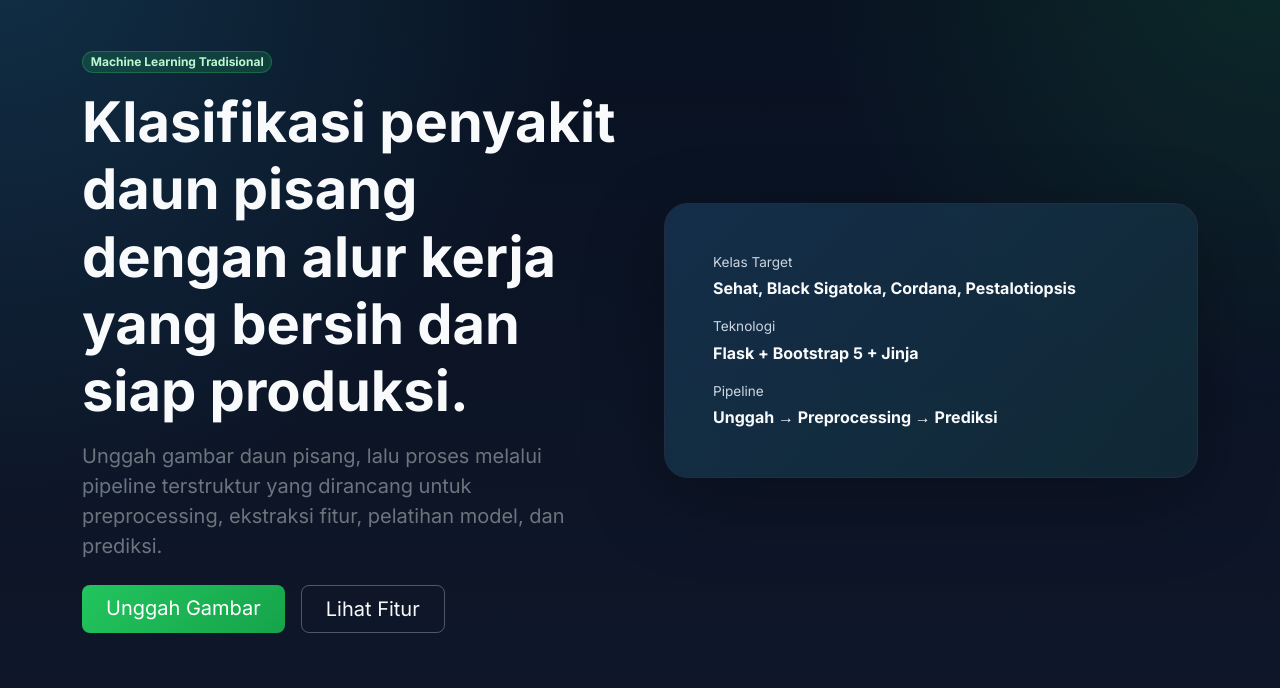
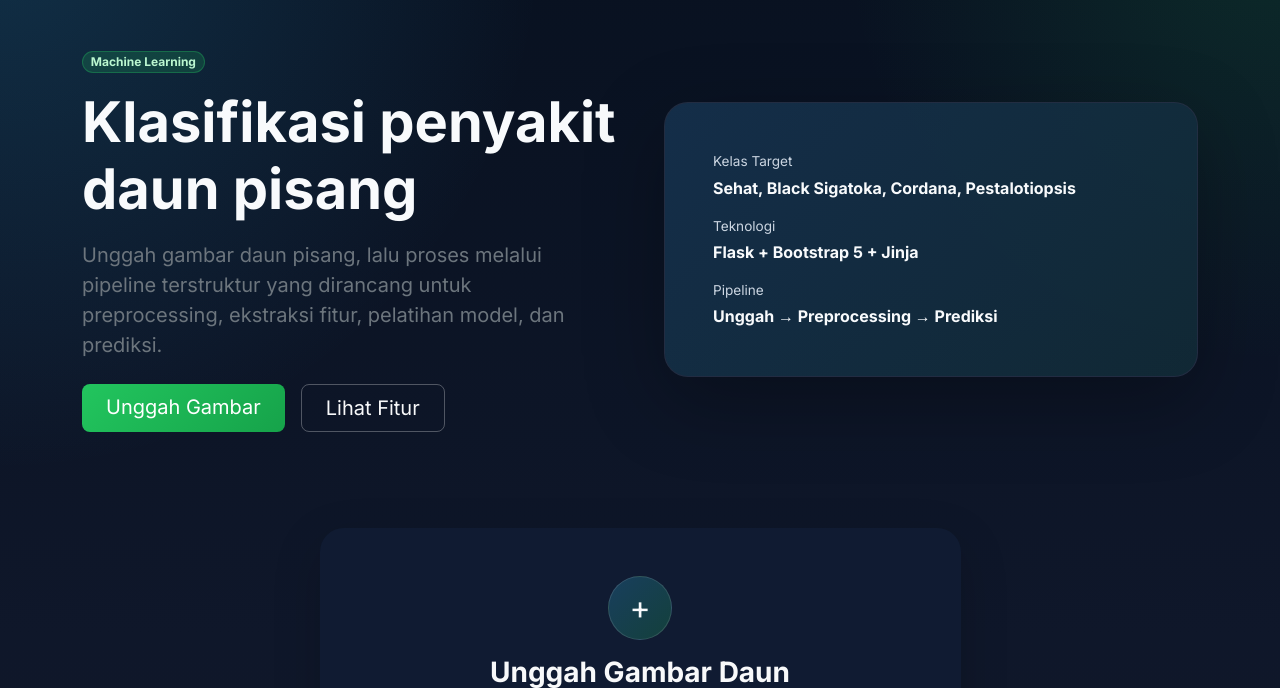
Before and after one commit to RyanAry/Banana-plant-disease-classification, a Flask app: page / in a window 1280 px wide. Shown: the part 73-761 px from the top of the page. Run offline with Flask 3, Linux system fonts and the light colour scheme.

Commit message:
memperbaiki text web

```diff
--- a/app/templates/index.html
+++ b/app/templates/index.html
@@ -8,9 +8,8 @@
     <div class="container">
       <div class="row align-items-center g-5">
         <div class="col-lg-6">
-          <span class="badge rounded-pill hero-badge mb-3">Machine Learning Tradisional</span>
-          <h1 class="display-4 fw-bold mb-3">Klasifikasi penyakit daun pisang dengan alur kerja yang bersih dan siap
-            produksi.</h1>
+          <span class="badge rounded-pill hero-badge mb-3">Machine Learning</span>
+          <h1 class="display-4 fw-bold mb-3">Klasifikasi penyakit daun pisang</h1>
           <p class="lead text-secondary mb-4">
             Unggah gambar daun pisang, lalu proses melalui pipeline terstruktur yang dirancang untuk
             preprocessing, ekstraksi fitur, pelatihan model, dan prediksi.
```
